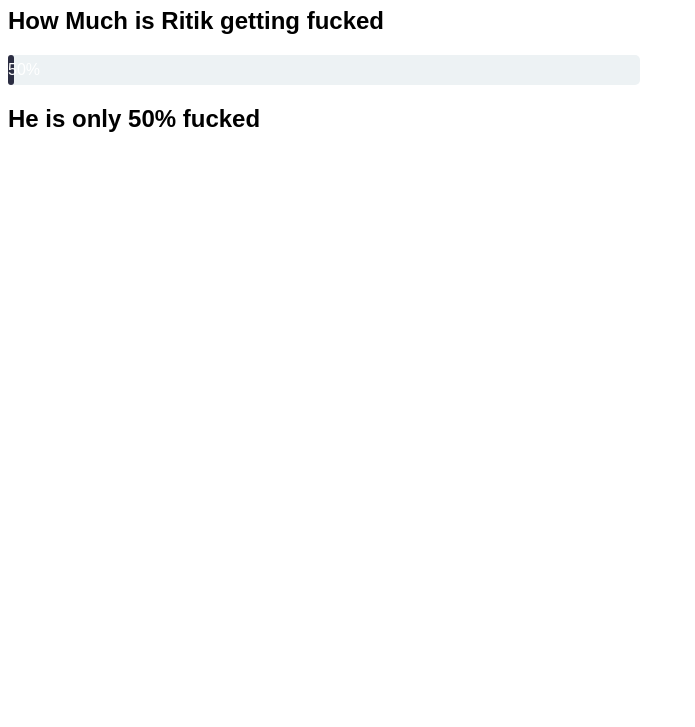
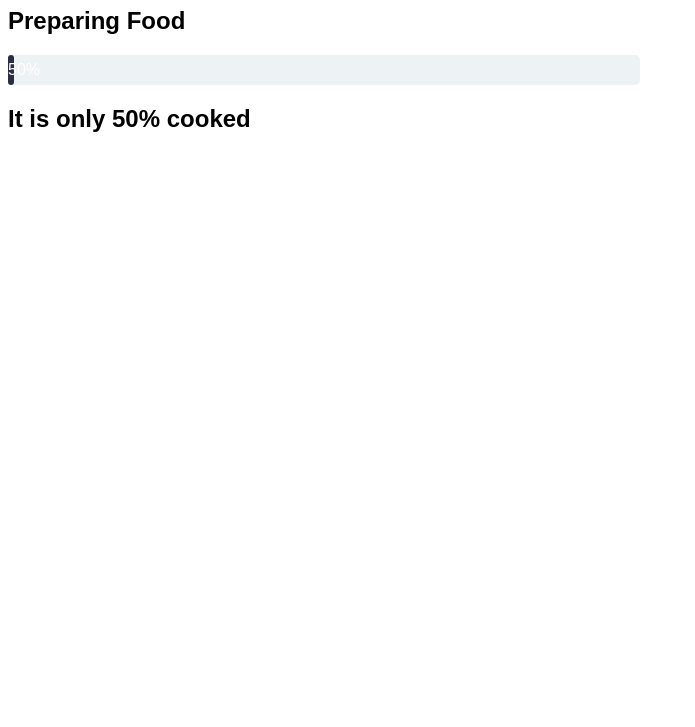
Before and after one commit to arkajyotiMukherjee/webcomponent-progressbar, a plain HTML site: page index.html in a window 1280 px wide. Shown: the part 73-800 px from the top of the page, without its empty margins (0-695 px from the left). Drawn offline with Linux system fonts and the light colour scheme.

Commit message:
initial commit

```diff
--- a/index.html
+++ b/index.html
@@ -15,11 +15,11 @@
         }
     </style>
     <h1>Web Components</h1>
-    <h2>How Much is Ritik getting fucked</h2>
+    <h2>Preparing Food</h2>
 
     <progress-bar></progress-bar>
 
-    <h2 class="done">Note yet completely fucked</h2>
+    <h2 class="done">Note yet completed</h2>
 
     <script>
         (function() {
@@ -33,11 +33,11 @@
                 if (complete <= 100) {
                     progress.setAttribute('complete', complete)
 
-                    done.innerHTML = `He is only ${complete}% fucked`
+                    done.innerHTML = `It is only ${complete}% cooked`
 
                 } else {
 
-                    done.innerHTML = `Ok! Now he is a 100% Fucked`
+                    done.innerHTML = `Ok! Now it is a 100% cooked`
 
                     clearInterval(progressInterval)
                 }
```
